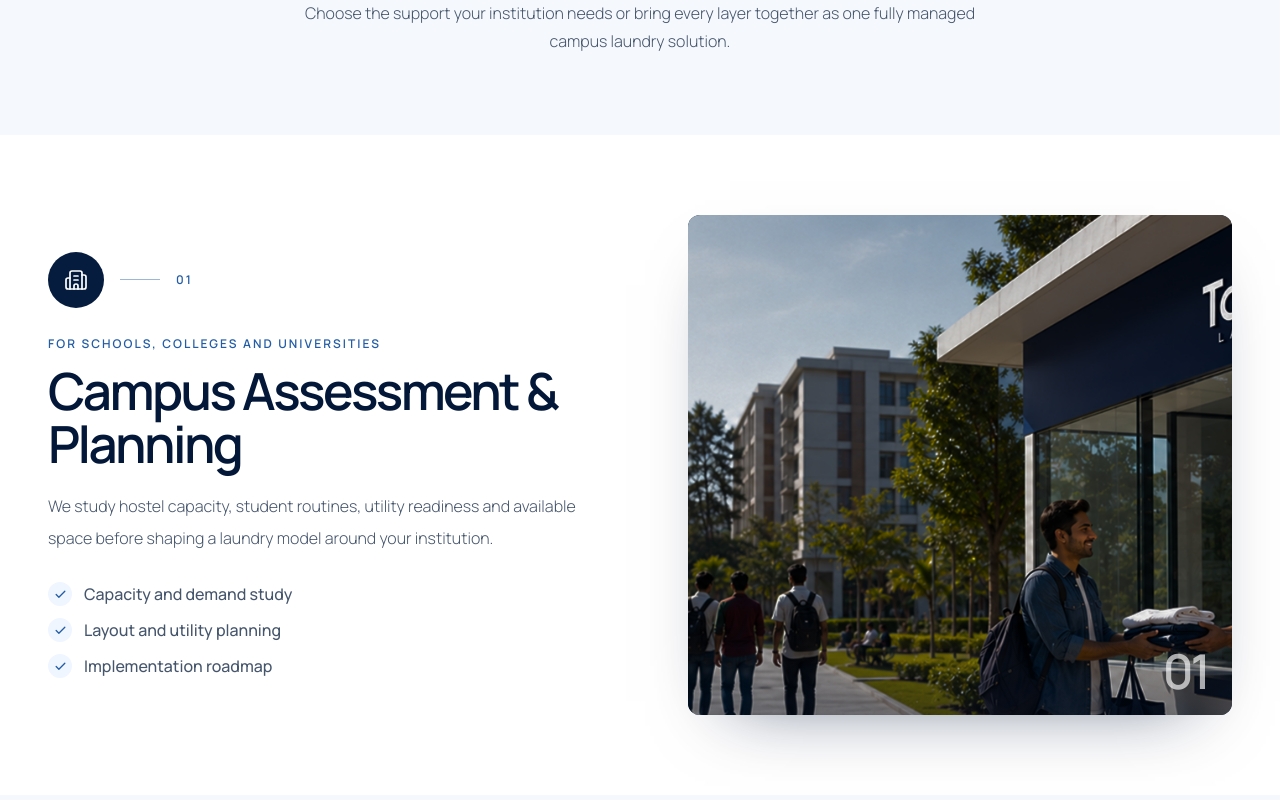
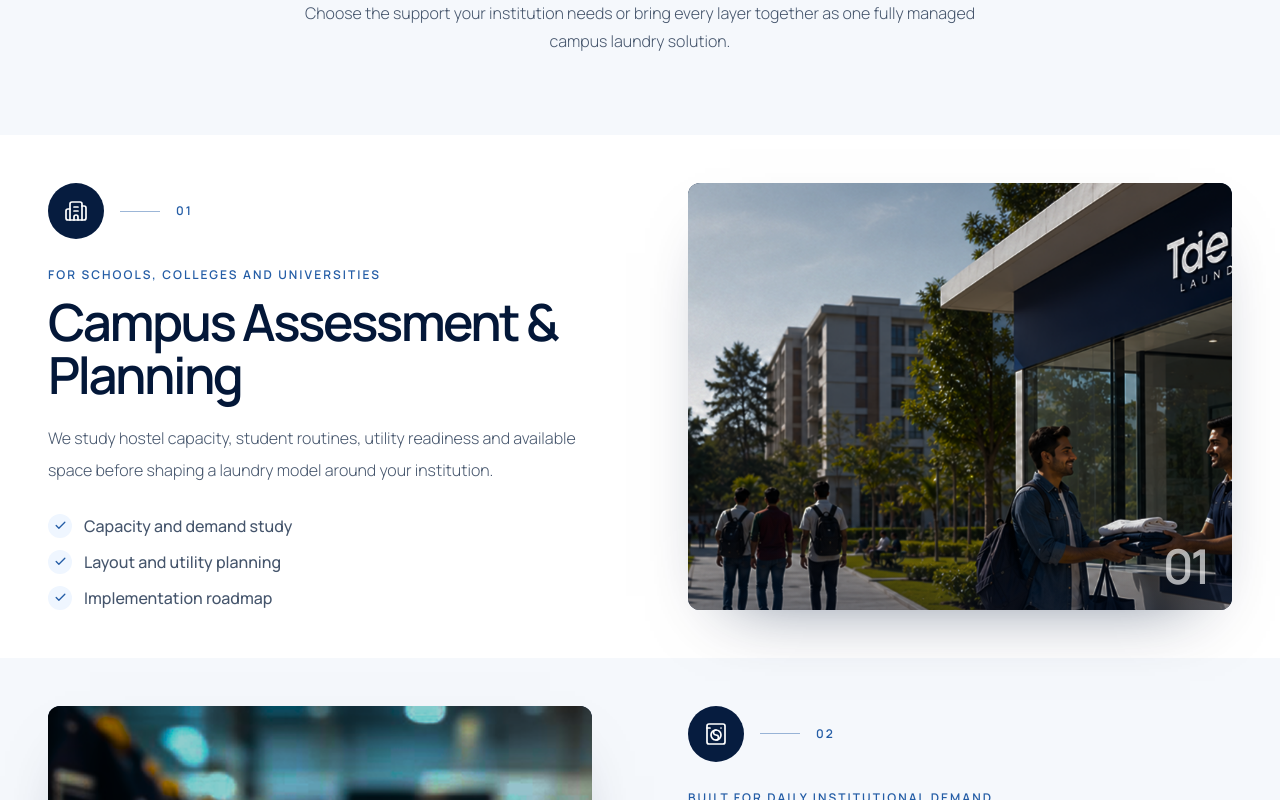
Before and after one commit to LakshmananLax02/Taerg-Laundry-Website, a Next.js app: page /our-services in a window 1280 px wide. Shown: the part 600-1400 px from the top of the page. Built offline with nearby package versions, Linux system fonts and the light colour scheme.

Commit message:
services images altered

```diff
--- a/app/our-services/page.js
+++ b/app/our-services/page.js
@@ -163,7 +163,7 @@ export default function OurServicesPage() {
         return (
           <section
             key={service.number}
-            className={`group px-5 py-14 sm:px-8 sm:py-16 lg:px-12 lg:py-20 ${
+            className={`group px-5 py-8 sm:px-8 sm:py-10 lg:px-12 lg:py-12 ${
               index % 2 === 0 ? 'bg-white' : 'bg-[#f5f8fc]'
             }`}
           >
@@ -206,7 +206,7 @@ export default function OurServicesPage() {
               </div>
 
               <div
-                className={`relative order-1 mx-auto aspect-[4/3] w-full min-w-0 max-w-full overflow-hidden rounded-xl bg-[#061c3f] shadow-[0_28px_70px_-42px_rgba(3,23,56,0.62)] sm:aspect-[16/10] lg:aspect-auto lg:h-full lg:min-h-[500px] lg:self-stretch ${
+                className={`relative order-1 mx-auto aspect-[4/3] w-full min-w-0 max-w-full overflow-hidden rounded-xl bg-[#061c3f] shadow-[0_28px_70px_-42px_rgba(3,23,56,0.62)] sm:aspect-[16/10] lg:aspect-auto lg:h-full lg:self-stretch ${
                   imageFirst ? 'lg:order-1' : 'lg:order-2'
                 }`}
               >
```
